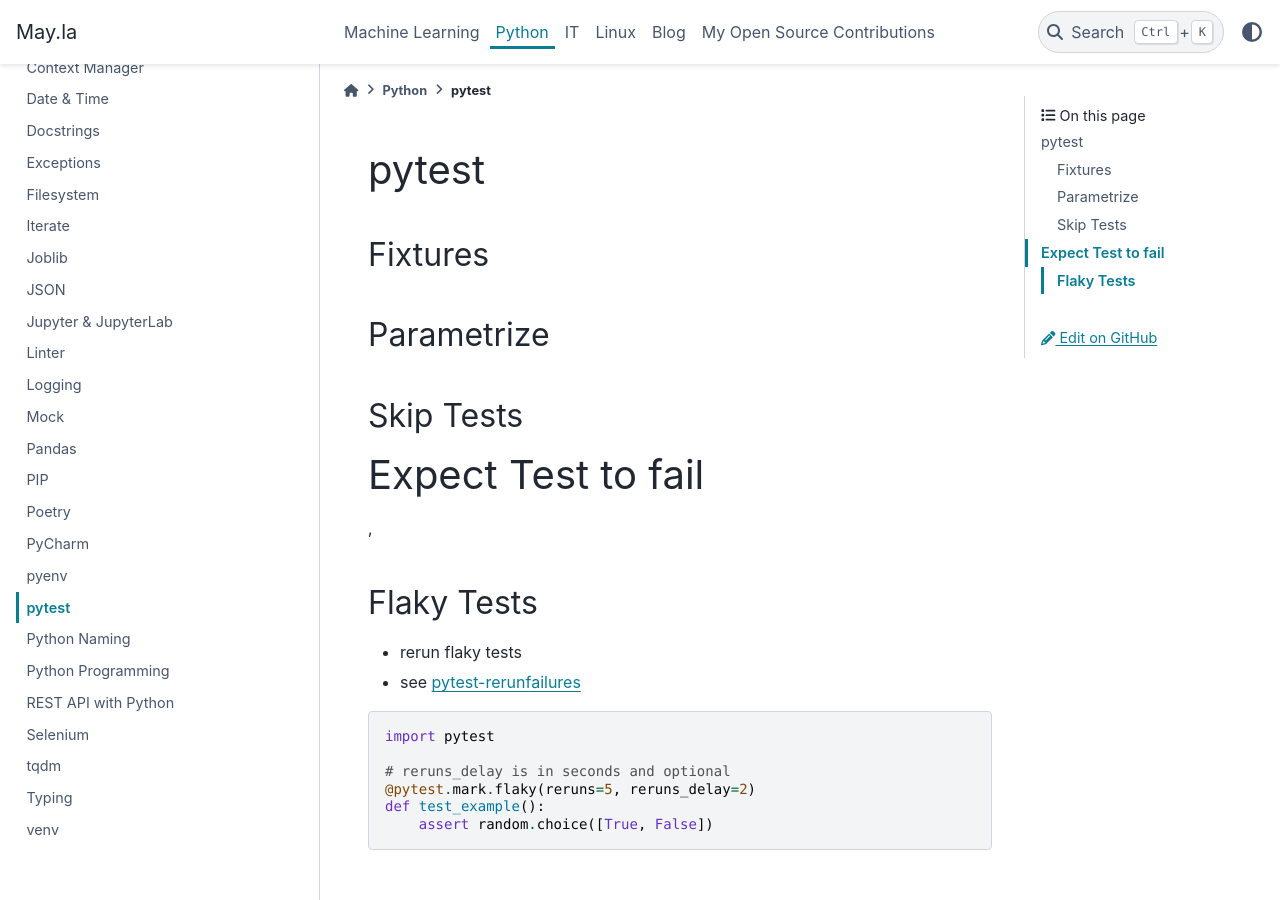
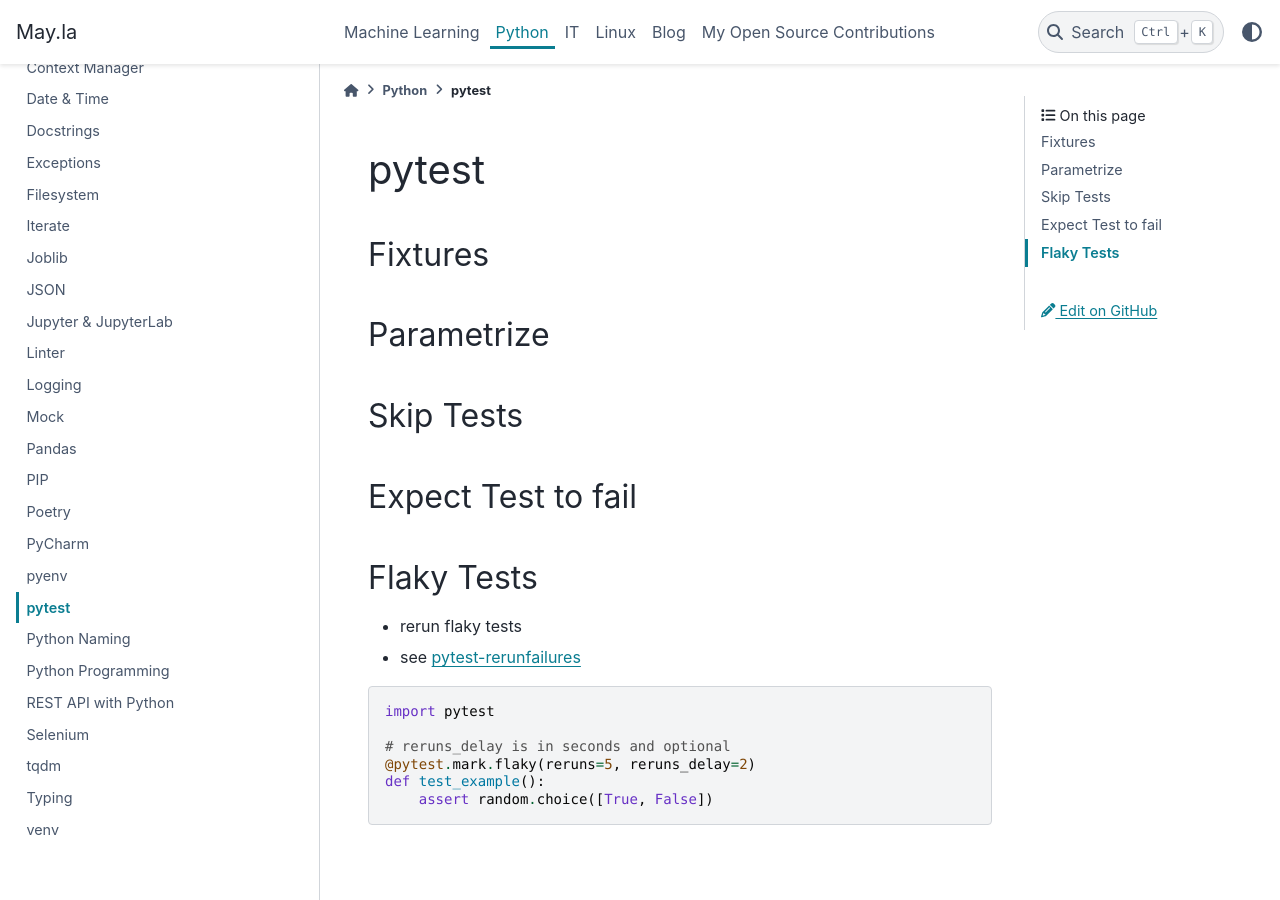
Before and after one commit to PhilipMay/PhilipMay_org, a Sphinx documentation site: the page built from source/python/pytest.md, in a window 1280 px wide and 900 px high. Built offline with Sphinx 7.4.7 and the PyData theme 0.15.4, drawn with Linux system fonts in a browser that asks for light colours.

Commit message:
Fix formatting in pytest.md

```diff
--- a/source/python/pytest.md
+++ b/source/python/pytest.md
@@ -6,8 +6,8 @@
 
 ## Skip Tests
 
-# Expect Test to fail
-‚
+## Expect Test to fail
+
 ## Flaky Tests
 
 - rerun flaky tests
```
